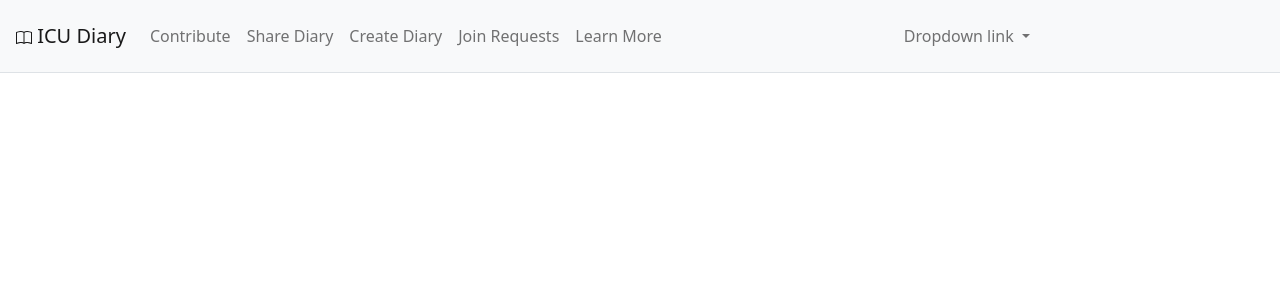
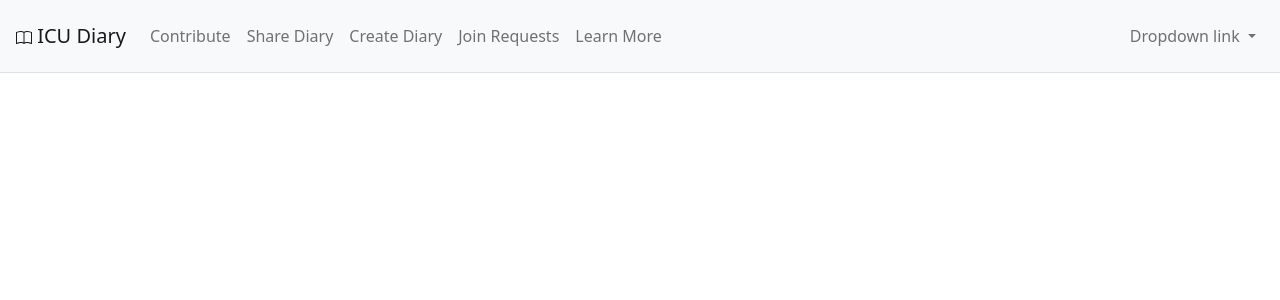
Before and after one commit to willcooley4/icu-diary, a Flask app: page /new_diary/ in a window 1280 px wide. Shown: the top 300 px of the page. Run offline with Flask 2, Linux system fonts and the light colour scheme; the visitor is signed in with stand-in values (Sample User, id 1); some libraries are stand-ins or nearby versions.

Commit message:
navbar stuff

```diff
--- a/diary/templates/navbar.html
+++ b/diary/templates/navbar.html
@@ -48,8 +48,7 @@
 
         </ul>
       </div>
-      <div class="collapse navbar-collapse" id="navbarSupportedContent">
-        <ul class="navbar-nav mr-auto">
+      <ul class="navbar-nav mr-auto pr-2">
         <li class="nav-item dropdown">
           <a class="nav-link dropdown-toggle" href="#" id="navbarDropdownMenuLink" data-toggle="dropdown" aria-haspopup="true" aria-expanded="false">
             Dropdown link
@@ -61,7 +60,6 @@
           </div>
         </li>
       </ul>
-      </div>
 
 
     </nav>
```
Lines whose indentation alone changed are shown as unchanged.
